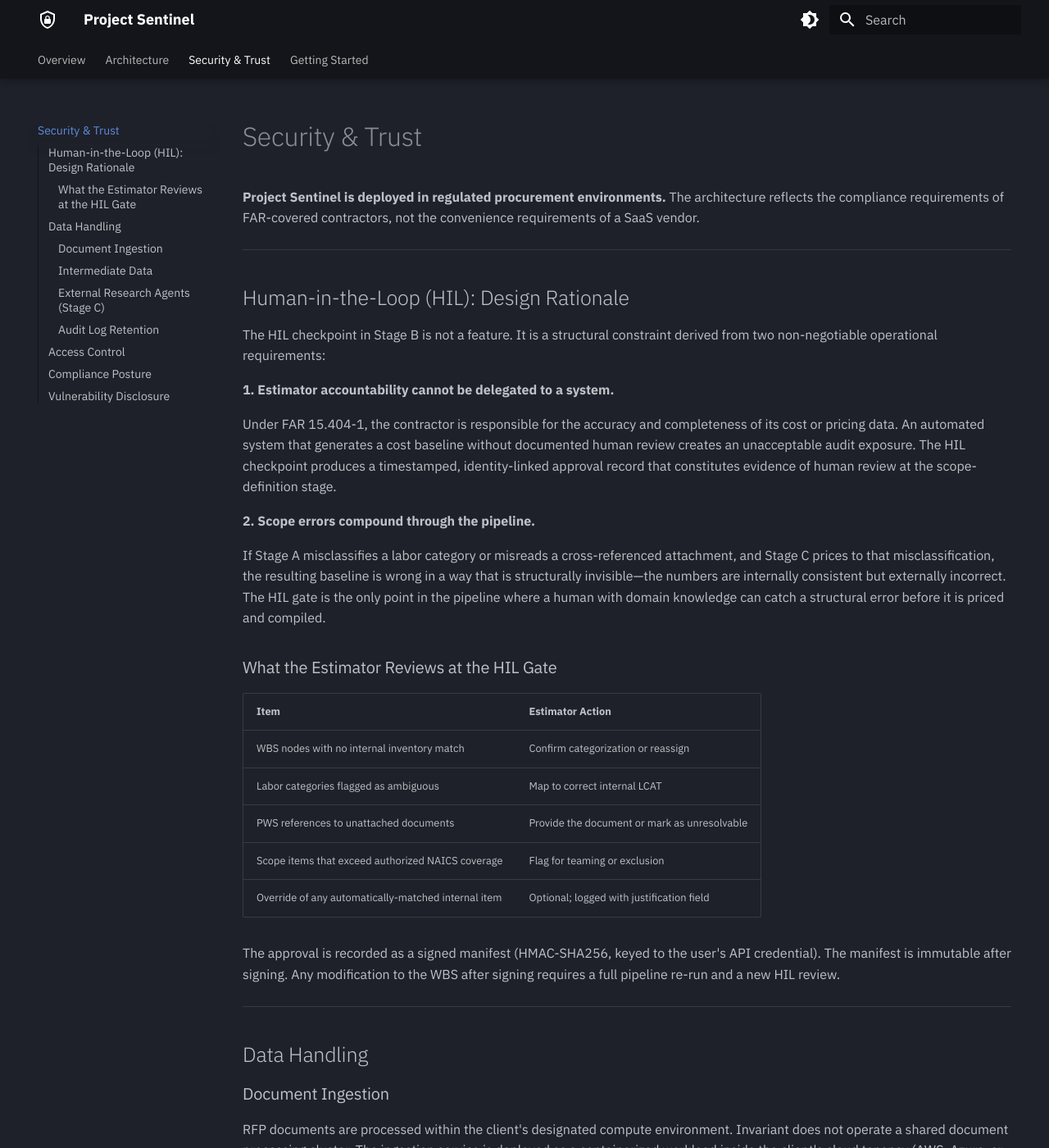
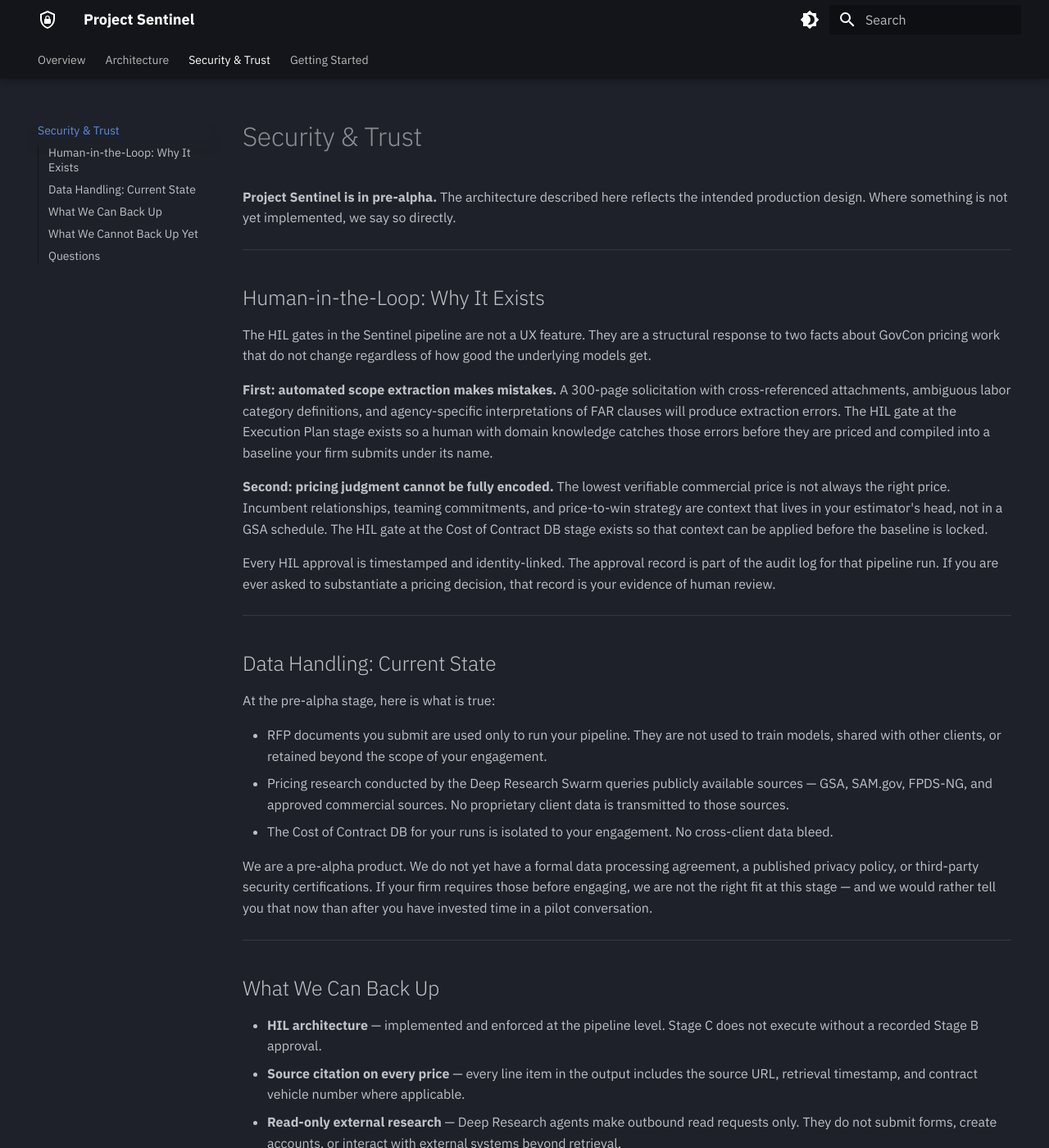
Before and after one commit to Sub2mval/Invariant, an MkDocs documentation site: the page built from docs/security_and_trust.md, in a window 1280 px wide and 1400 px high. Shown: the whole window at 82% size. Built offline with MkDocs 1.6.1 and Material for MkDocs 9.7.7, drawn with Linux system fonts in a browser that asks for light colours; some of the changed text lies outside the part shown.

Commit message:
Update security_and_trust.md

```diff
--- a/docs/security_and_trust.md
+++ b/docs/security_and_trust.md
@@ -2,90 +2,60 @@
 
 # Security & Trust
 
-**Project Sentinel is deployed in regulated procurement environments.** The architecture reflects the compliance requirements of FAR-covered contractors, not the convenience requirements of a SaaS vendor.
+**Project Sentinel is in pre-alpha.** The architecture described here reflects the intended production design. Where something is not yet implemented, we say so directly.
 
 ---
 
-## Human-in-the-Loop (HIL): Design Rationale
+## Human-in-the-Loop: Why It Exists
 
-The HIL checkpoint in Stage B is not a feature. It is a structural constraint derived from two non-negotiable operational requirements:
+The HIL gates in the Sentinel pipeline are not a UX feature. They are a structural response to two facts about GovCon pricing work that do not change regardless of how good the underlying models get.
 
-**1. Estimator accountability cannot be delegated to a system.**
+**First: automated scope extraction makes mistakes.** A 300-page solicitation with cross-referenced attachments, ambiguous labor category definitions, and agency-specific interpretations of FAR clauses will produce extraction errors. The HIL gate at the Execution Plan stage exists so a human with domain knowledge catches those errors before they are priced and compiled into a baseline your firm submits under its name.
 
-Under FAR 15.404-1, the contractor is responsible for the accuracy and completeness of its cost or pricing data. An automated system that generates a cost baseline without documented human review creates an unacceptable audit exposure. The HIL checkpoint produces a timestamped, identity-linked approval record that constitutes evidence of human review at the scope-definition stage.
+**Second: pricing judgment cannot be fully encoded.** The lowest verifiable commercial price is not always the right price. Incumbent relationships, teaming commitments, and price-to-win strategy are context that lives in your estimator's head, not in a GSA schedule. The HIL gate at the Cost of Contract DB stage exists so that context can be applied before the baseline is locked.
 
-**2. Scope errors compound through the pipeline.**
-
-If Stage A misclassifies a labor category or misreads a cross-referenced attachment, and Stage C prices to that misclassification, the resulting baseline is wrong in a way that is structurally invisible—the numbers are internally consistent but externally incorrect. The HIL gate is the only point in the pipeline where a human with domain knowledge can catch a structural error before it is priced and compiled.
-
-### What the Estimator Reviews at the HIL Gate
-
-| Item | Estimator Action |
-|---|---|
-| WBS nodes with no internal inventory match | Confirm categorization or reassign |
-| Labor categories flagged as ambiguous | Map to correct internal LCAT |
-| PWS references to unattached documents | Provide the document or mark as unresolvable |
-| Scope items that exceed authorized NAICS coverage | Flag for teaming or exclusion |
-| Override of any automatically-matched internal item | Optional; logged with justification field |
-
-The approval is recorded as a signed manifest (HMAC-SHA256, keyed to the user's API credential). The manifest is immutable after signing. Any modification to the WBS after signing requires a full pipeline re-run and a new HIL review.
+Every HIL approval is timestamped and identity-linked. The approval record is part of the audit log for that pipeline run. If you are ever asked to substantiate a pricing decision, that record is your evidence of human review.
 
 ---
 
-## Data Handling
+## Data Handling: Current State
 
-### Document Ingestion
+At the pre-alpha stage, here is what is true:
 
-RFP documents are processed within the client's designated compute environment. Invariant does not operate a shared document processing cluster. The ingestion service is deployed as a containerized workload inside the client's cloud tenancy (AWS, Azure, or GCP) or on-premises infrastructure.
+- RFP documents you submit are used only to run your pipeline. They are not used to train models, shared with other clients, or retained beyond the scope of your engagement.
+- Pricing research conducted by the Deep Research Swarm queries publicly available sources — GSA, SAM.gov, FPDS-NG, and approved commercial sources. No proprietary client data is transmitted to those sources.
+- The Cost of Contract DB for your runs is isolated to your engagement. No cross-client data bleed.
 
-**Documents are not transmitted to Invariant infrastructure at any point.**
-
-### Intermediate Data
-
-Pipeline intermediate state (WBS JSON, constraint manifests, agent research logs) is stored within the client's environment in an encrypted-at-rest object store. Sentinel uses AES-256 encryption for all stored artifacts. Encryption keys are managed by the client's KMS—Invariant does not hold or escrow keys.
-
-### External Research Agents (Stage C)
-
-Stage C agents make outbound requests to public data sources (GSA, SAM.gov, FPDS-NG, and approved commercial domains). These requests are read-only and do not transmit any proprietary client data. The query structure sent to external sources contains only the specification parameters for the line item being researched—never the RFP document content, company name, or opportunity identifier.
-
-The allowlist of external domains is defined in the client's configuration file and is enforced at the network policy level, not the application level.
-
-### Audit Log Retention
-
-All pipeline run logs, HIL approval records, and source citation chains are retained for 7 years by default, consistent with FAR 4.703 contract file retention requirements. Retention period is configurable. Logs are stored in the client's environment and are not accessible to Invariant.
+We are a pre-alpha product. We do not yet have a formal data processing agreement, a published privacy policy, or third-party security certifications. If your firm requires those before engaging, we are not the right fit at this stage — and we would rather tell you that now than after you have invested time in a pilot conversation.
 
 ---
 
-## Access Control
+## What We Can Back Up
 
-Sentinel uses role-based access control with four defined roles:
-
-| Role | Permissions |
-|---|---|
-| `sentinel.admin` | Full configuration access, user management, API key issuance |
-| `sentinel.estimator` | HIL review and approval, WBS override, pipeline initiation |
-| `sentinel.analyst` | Read-only access to pipeline outputs and audit logs |
-| `sentinel.integration` | API-only service account for ERP/SQL push operations |
-
-All authentication is federated through the client's identity provider (SAML 2.0 or OIDC). Sentinel does not maintain its own user credential store.
+- **HIL architecture** — implemented and enforced at the pipeline level. Stage C does not execute without a recorded Stage B approval.
+- **Source citation on every price** — every line item in the output includes the source URL, retrieval timestamp, and contract vehicle number where applicable.
+- **Read-only external research** — Deep Research agents make outbound read requests only. They do not submit forms, create accounts, or interact with external systems beyond retrieval.
+- **Audit log per pipeline run** — every run produces a full log of agent actions, HIL approvals, and pricing decisions. You receive this log as part of your output artifacts.
 
 ---
 
-## Compliance Posture
+## What We Cannot Back Up Yet
 
-| Framework | Status |
-|---|---|
-| FAR 52.204-21 (Basic Safeguarding of Covered Contractor Information Systems) | Compliant by architecture |
-| DFARS 252.204-7012 (Safeguarding Covered Defense Information) | Configuration guide provided; client attestation required |
-| NIST SP 800-171 (CUI handling) | Control mapping available on request |
-| SOC 2 Type II | In progress; estimated completion Q3 2025 |
-| FedRAMP | Not applicable (client-deployed architecture; no shared cloud service) |
+- Formal compliance certifications (SOC 2, FedRAMP, CMMC)
+- A signed data processing agreement
+- A published SLA
+- On-premises or private cloud deployment
 
-!!! info "CMMC Note"
-    Because Sentinel is deployed within the client's environment and does not process CUI on shared Invariant infrastructure, it does not introduce a new CMMC assessment scope boundary. Confirm with your CMMC Registered Practitioner Organization before assertion.
+These are on the roadmap. They are not available today. If your procurement or legal team requires any of them as a condition of engagement, the honest answer is that we cannot meet that bar yet.
 
 ---
 
-## Vulnerability Disclosure
+## Questions
 
-Invariant maintains a responsible disclosure program. Security researchers may submit findings to `security@invariant.io`. We commit to acknowledging receipt within 2 business days and providing a remediation timeline within 10 business days for confirmed vulnerabilities.
+If you have specific security or data handling questions before requesting a pilot, include them in the access request form. We will answer them directly.
+
+<div style="text-align: center; margin: 2.5rem 0;">
+  <a href="https://forms.google.com/your-form-link-here" target="_blank" style="background-color: #e65100; color: white; padding: 14px 32px; font-size: 1rem; font-weight: 600; text-decoration: none; border-radius: 4px; letter-spacing: 0.03em;">
+    REQUEST PILOT ACCESS →
+  </a>
+</div>
```
